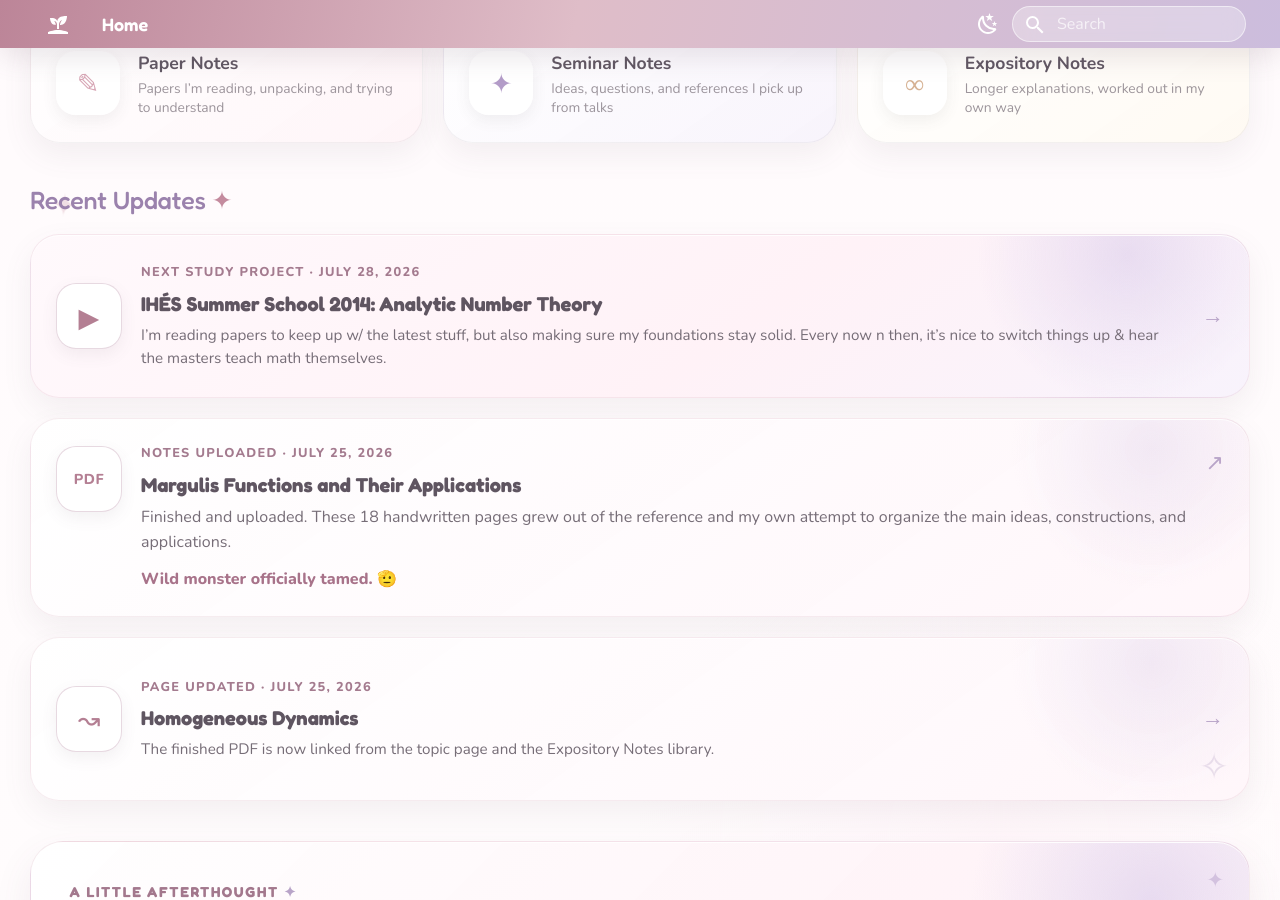
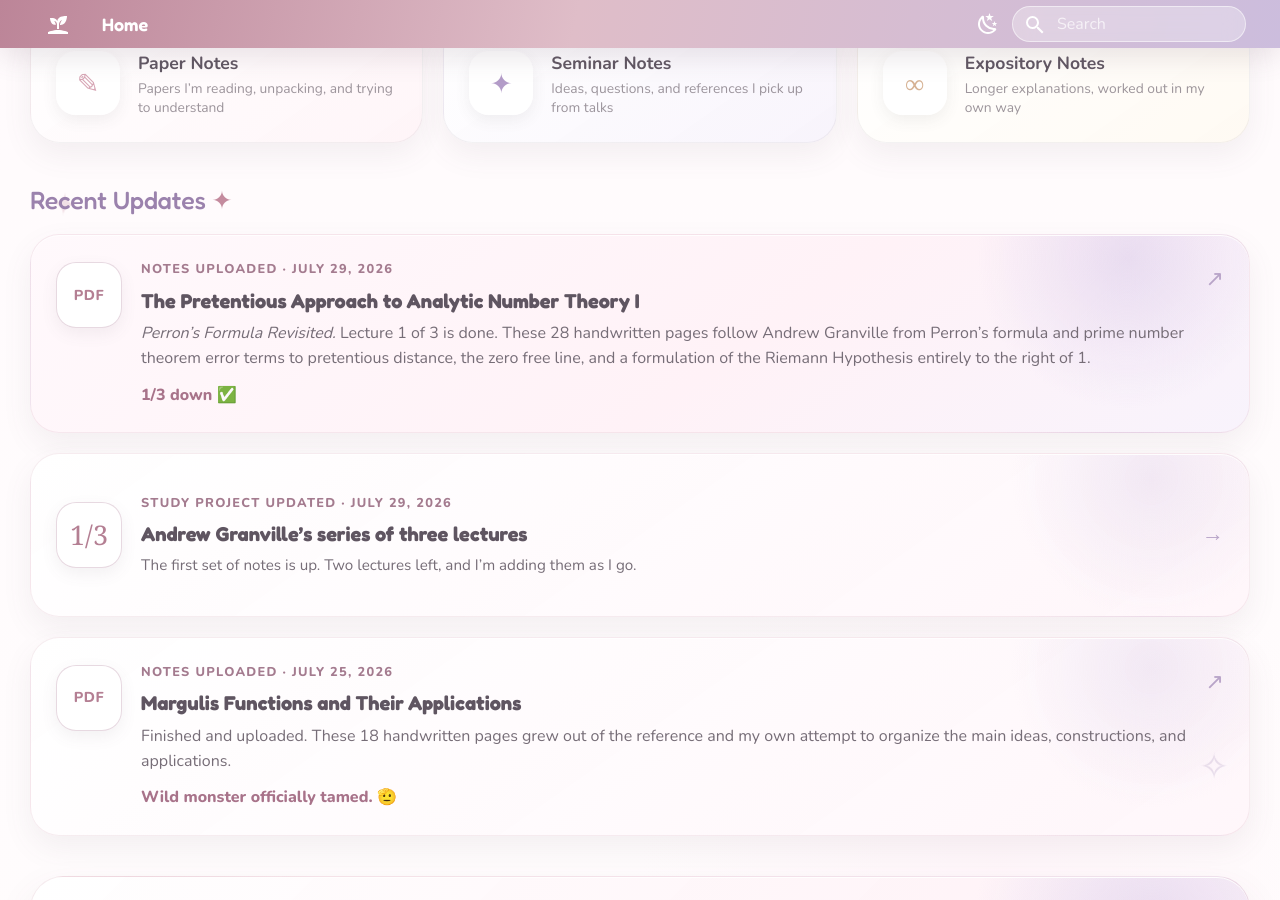
Before and after one commit to yanyanwang-math/yanyanwang-math.github.io, an MkDocs documentation site: the page built from docs/index.md, in a window 1280 px wide and 900 px high, scrolled down 1475 px. Built offline with MkDocs 1.6.1 and Material for MkDocs 9.7.7, drawn with Linux system fonts in a browser that asks for light colours.

Commit message:
Add files via upload

```diff
--- a/docs/index.md
+++ b/docs/index.md
@@ -144,13 +144,27 @@ hide:
   </h2>
 
   <div class="recent-updates">
-    <a class="recent-update featured-update course-update"
-       href="analytic-number-theory/ihes-summer-school-2014/">
-      <div class="update-icon">▶</div>
+    <a class="recent-update featured-update reading-story course-update"
+       href="assets/notes/ihes-summer-school-2014/granville-pretentious-approach-i-perrons-formula-revisited.pdf"
+       target="_blank" rel="noopener">
+      <div class="update-icon">PDF</div>
       <div class="update-copy">
-        <div class="update-meta">NEXT STUDY PROJECT · JULY 28, 2026</div>
-        <strong>IHÉS Summer School 2014: Analytic Number Theory</strong>
-        <p>I’m reading papers to keep up w/ the latest stuff, but also making sure my foundations stay solid. Every now n then, it’s nice to switch things up &amp; hear the masters teach math themselves.</p>
+        <div class="update-meta">NOTES UPLOADED · JULY 29, 2026</div>
+        <strong>The Pretentious Approach to Analytic Number Theory I</strong>
+        <div class="update-story">
+          <p><em>Perron’s Formula Revisited.</em> Lecture 1 of 3 is done. These 28 handwritten pages follow Andrew Granville from Perron’s formula and prime number theorem error terms to pretentious distance, the zero free line, and a formulation of the Riemann Hypothesis entirely to the right of 1.</p>
+          <p class="update-cheer">1/3 down ✅</p>
+        </div>
+      </div>
+      <span class="update-arrow">↗</span>
+    </a>
+
+    <a class="recent-update" href="analytic-number-theory/ihes-summer-school-2014/">
+      <div class="update-icon">1/3</div>
+      <div class="update-copy">
+        <div class="update-meta">STUDY PROJECT UPDATED · JULY 29, 2026</div>
+        <strong>Andrew Granville’s series of three lectures</strong>
+        <p>The first set of notes is up. Two lectures left, and I’m adding them as I go.</p>
       </div>
       <span class="update-arrow">→</span>
     </a>
@@ -168,16 +182,6 @@ hide:
         </div>
       </div>
       <span class="update-arrow">↗</span>
-    </a>
-
-    <a class="recent-update" href="homogeneous-dynamics/">
-      <div class="update-icon">↝</div>
-      <div class="update-copy">
-        <div class="update-meta">PAGE UPDATED · JULY 25, 2026</div>
-        <strong>Homogeneous Dynamics</strong>
-        <p>The finished PDF is now linked from the topic page and the Expository Notes library.</p>
-      </div>
-      <span class="update-arrow">→</span>
     </a>
   </div>
 
```
